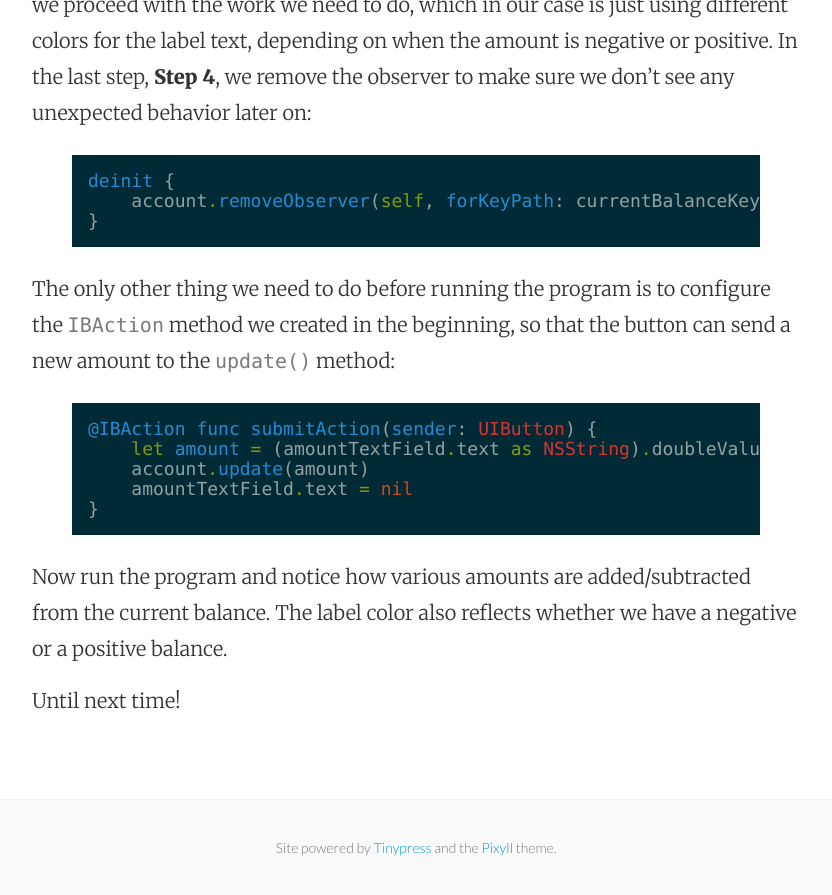
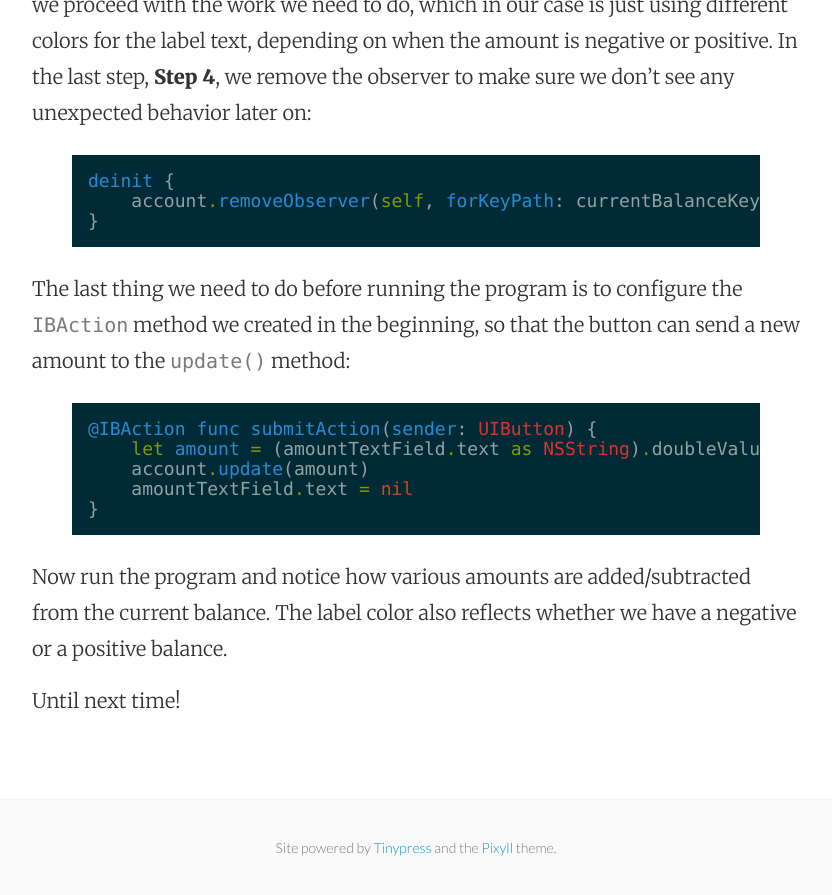
Before and after one commit to mhorga/mhorga.github.io, a Jekyll site: the page built from _posts/2015-09-06-object-communication-in-ios.markdown, in a window 1280 px wide and 900 px high, scrolled down 2992 px. Shown: the top 895 px of the window, without its empty margins (224-1056 px from the left). Built offline with Jekyll 4.4.1, drawn with Linux system fonts in a browser that asks for light colours.

Commit message:
Post update: Object communication in iOS with KVO

```diff
--- a/_posts/2015-09-06-object-communication-in-ios.markdown
+++ b/_posts/2015-09-06-object-communication-in-ios.markdown
@@ -79,7 +79,7 @@ deinit {
 }
 {% endhighlight %}
 
-The only other thing we need to do before running the program is to configure the `IBAction` method we created in the beginning, so that the button can send a new amount to the `update()` method:
+The last thing we need to do before running the program is to configure the `IBAction` method we created in the beginning, so that the button can send a new amount to the `update()` method:
 
 {% highlight swift %}
 @IBAction func submitAction(sender: UIButton) {
```
